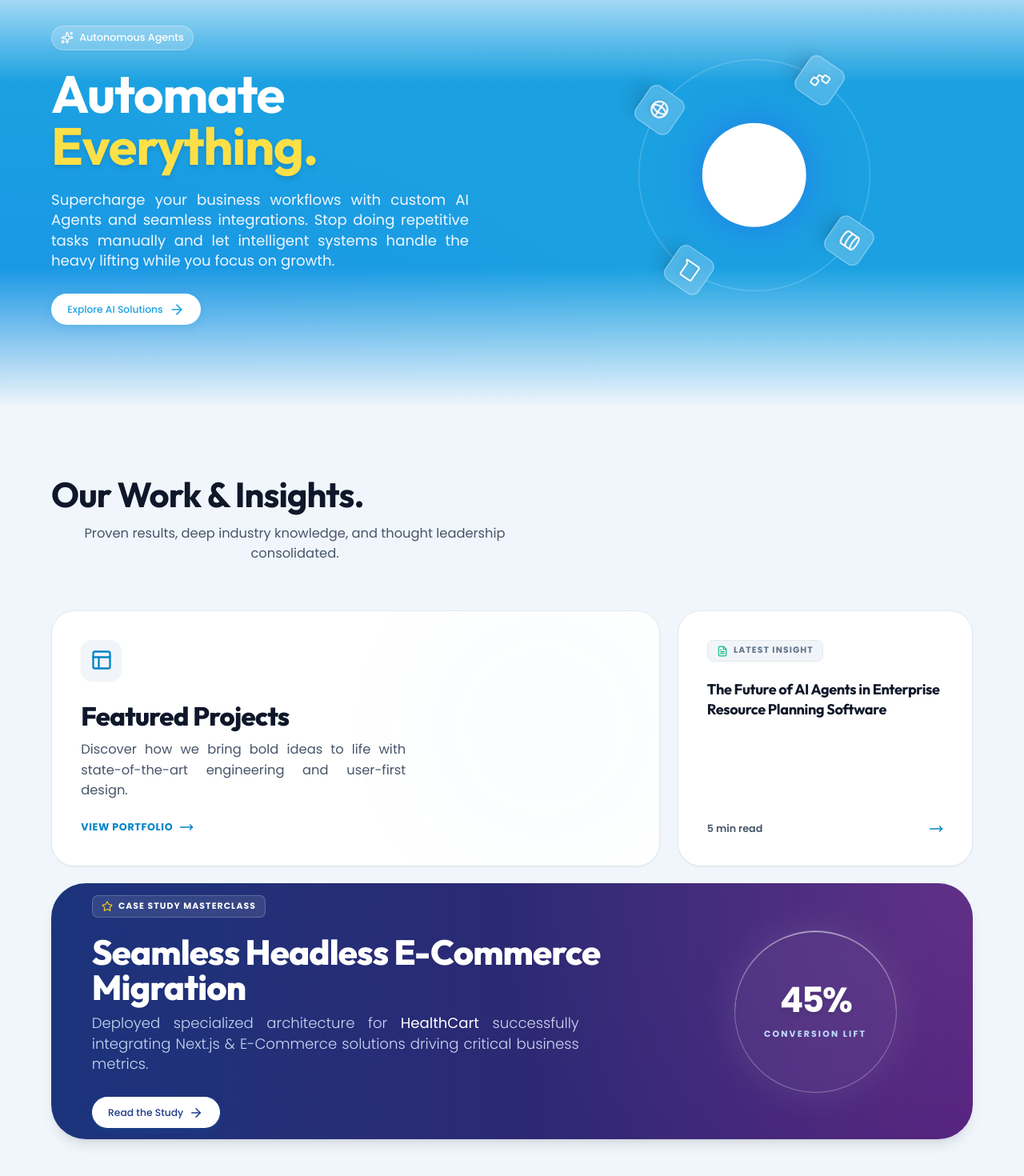
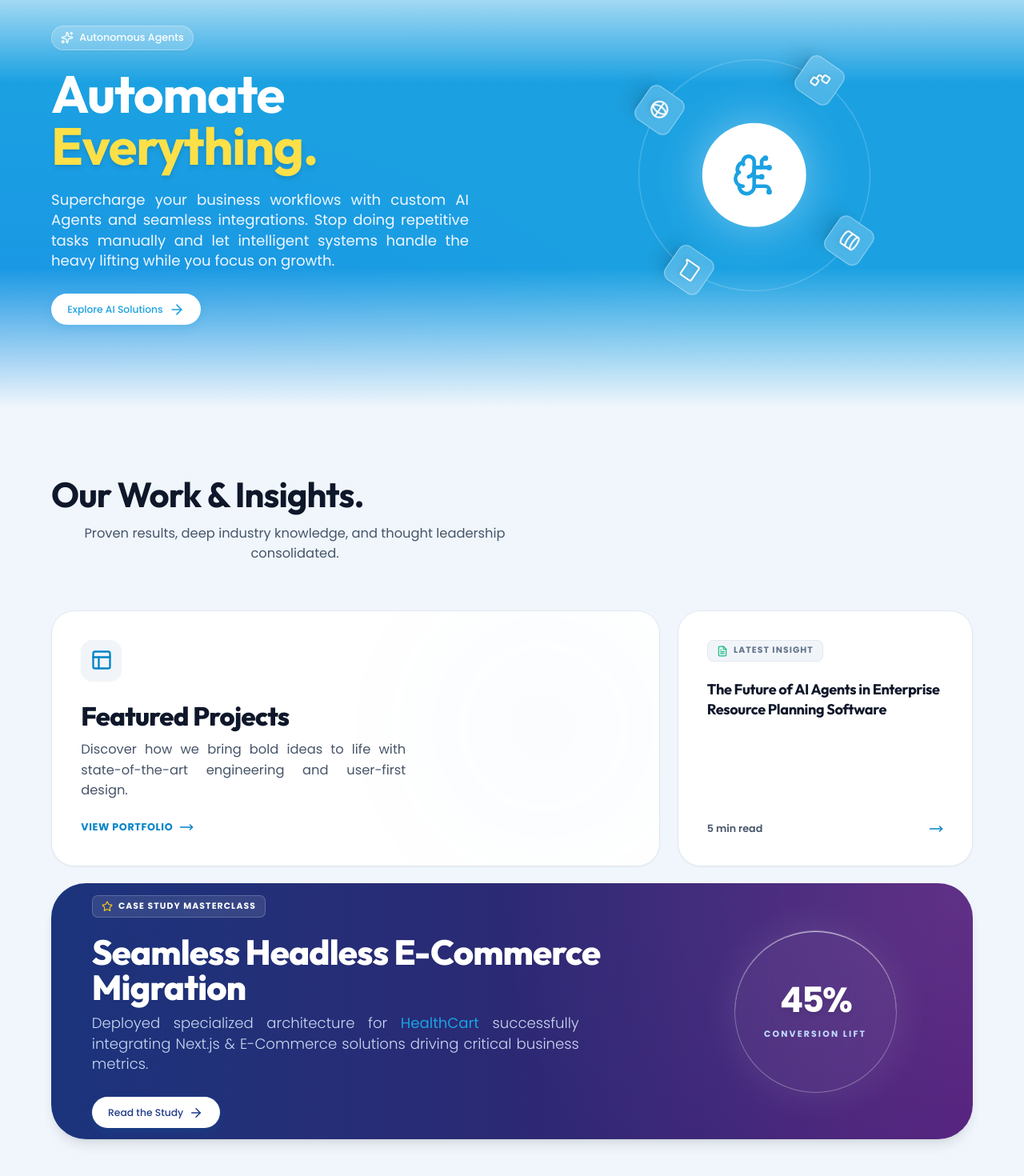
Before and after one commit to TafinityAI-LLP/tai, a React (Vite) app: page / in a window 1280 px wide. Shown: the part 4921-6391 px from the top of the page at 80% size. Built offline with nearby package versions, Linux system fonts and the light colour scheme.

Commit message:
fix: restore missing center icon with proper contrast color matching new blue theme

```diff
--- a/src/pages/Home.jsx
+++ b/src/pages/Home.jsx
@@ -373,8 +373,8 @@ const Home = () => {
                   </div>
                 </div>
                 {/* Core AI Brain */}
-                <div className="absolute left-1/2 top-1/2 -translate-x-1/2 -translate-y-1/2 w-28 md:w-36 h-28 md:h-36 bg-white rounded-full shadow-[0_0_50px_rgba(37,99,235,0.6)] flex items-center justify-center z-10 border-4 border-white/50">
-                  <BrainCircuit size={56} className="text-white" />
+                <div className="absolute left-1/2 top-1/2 -translate-x-1/2 -translate-y-1/2 w-28 md:w-36 h-28 md:h-36 bg-white rounded-full shadow-[0_0_60px_rgba(255,255,255,0.4)] flex items-center justify-center z-10 border-4 border-white/50">
+                  <BrainCircuit size={56} className="text-[#1ba1e2]" />
                 </div>
               </motion.div>
             </div>
@@ -443,7 +443,7 @@ const Home = () => {
                     >
                       <h3 className="text-3xl md:text-5xl font-extrabold mb-3 leading-tight text-white drop-shadow-sm line-clamp-3 md:line-clamp-none">{curCs.title}</h3>
                       <p className="text-blue-100/90 text-base md:text-xl max-w-2xl mb-8 leading-relaxed font-light">
-                        Deployed specialized architecture for <strong className="text-white">{curCs.client}</strong> successfully integrating {curCs.tags.join(' & ')} solutions driving critical business metrics.
+                        Deployed specialized architecture for <strong className="text-[#1ba1e2]">{curCs.client}</strong> successfully integrating {curCs.tags.join(' & ')} solutions driving critical business metrics.
                       </p>
                     </motion.div>
                   </AnimatePresence>
```
